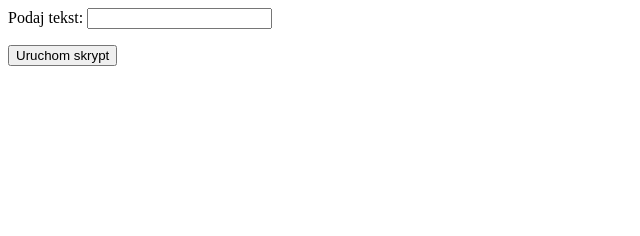
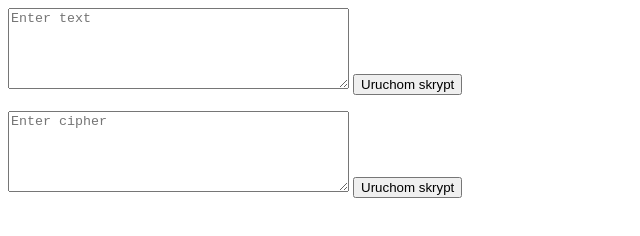
Before and after one commit to kacyper44/PARI-GP, a plain HTML site: page index.html in a window 1280 px wide. Shown: the whole page, without its empty margins (0-640 px from the left). Drawn offline with Linux system fonts and the light colour scheme.

Commit message:
Update index.html

```diff
--- a/index.html
+++ b/index.html
@@ -6,11 +6,20 @@
   <script src="scripts.js"></script>
 </head>
 <body>
-	<form>
-		Podaj tekst:
-    		<input type="text" id="inputtxt">
+	<form onsubmit="return false" >
+		<textarea id="inputtxt" cols="40" rows="5" placeholder="Enter text"></textarea>
+		<input type="submit" onClick="showCipher()" value="Uruchom skrypt" >
 	</form>
 	<p id="message"></p>
-	<button type="button" onClick="showCipher()"> Uruchom skrypt </button>
+
+
+
+	<form onsubmit="return false" >
+		<textarea id="inputtxt1" cols="40" rows="5" placeholder="Enter cipher"></textarea>
+		<input type="submit" onClick="showText()" value="Uruchom skrypt" >
+	</form>
+
+	<p id="message1"></p>
+
 </body>
 </html>
```
